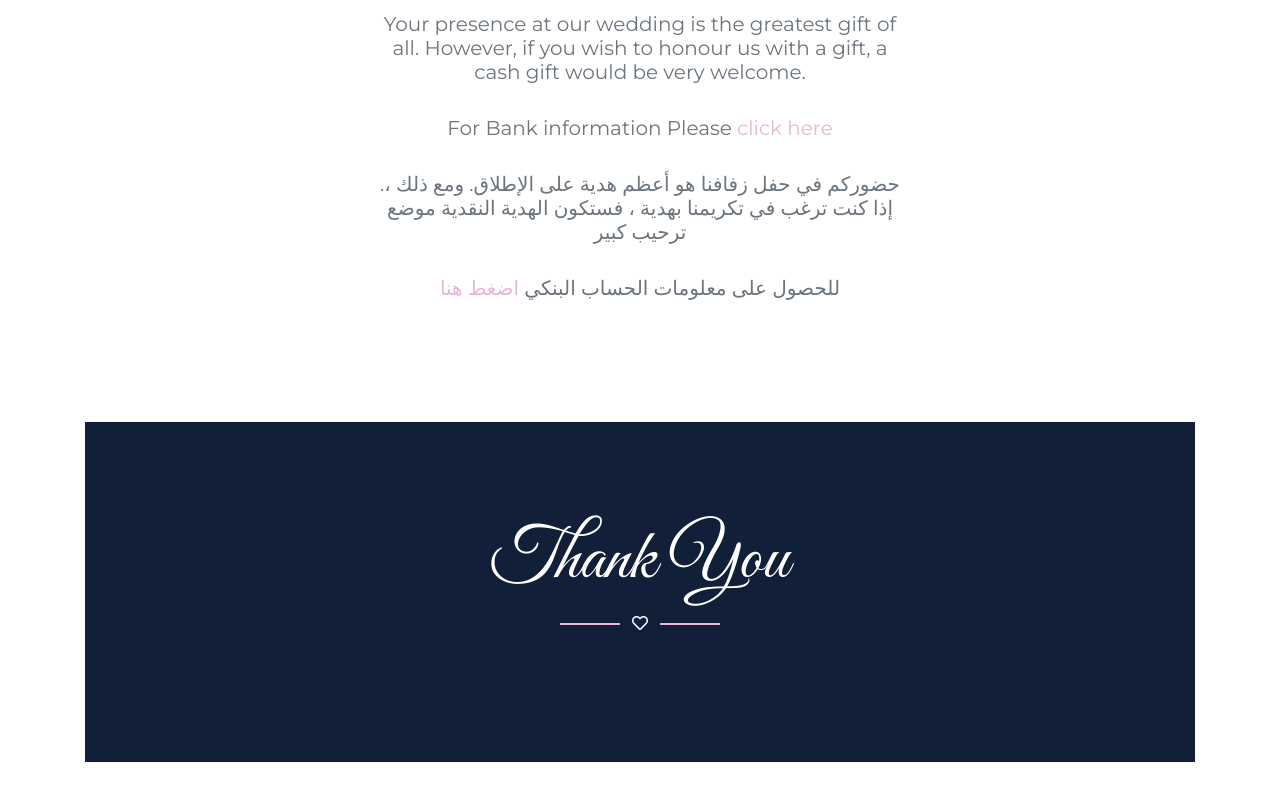
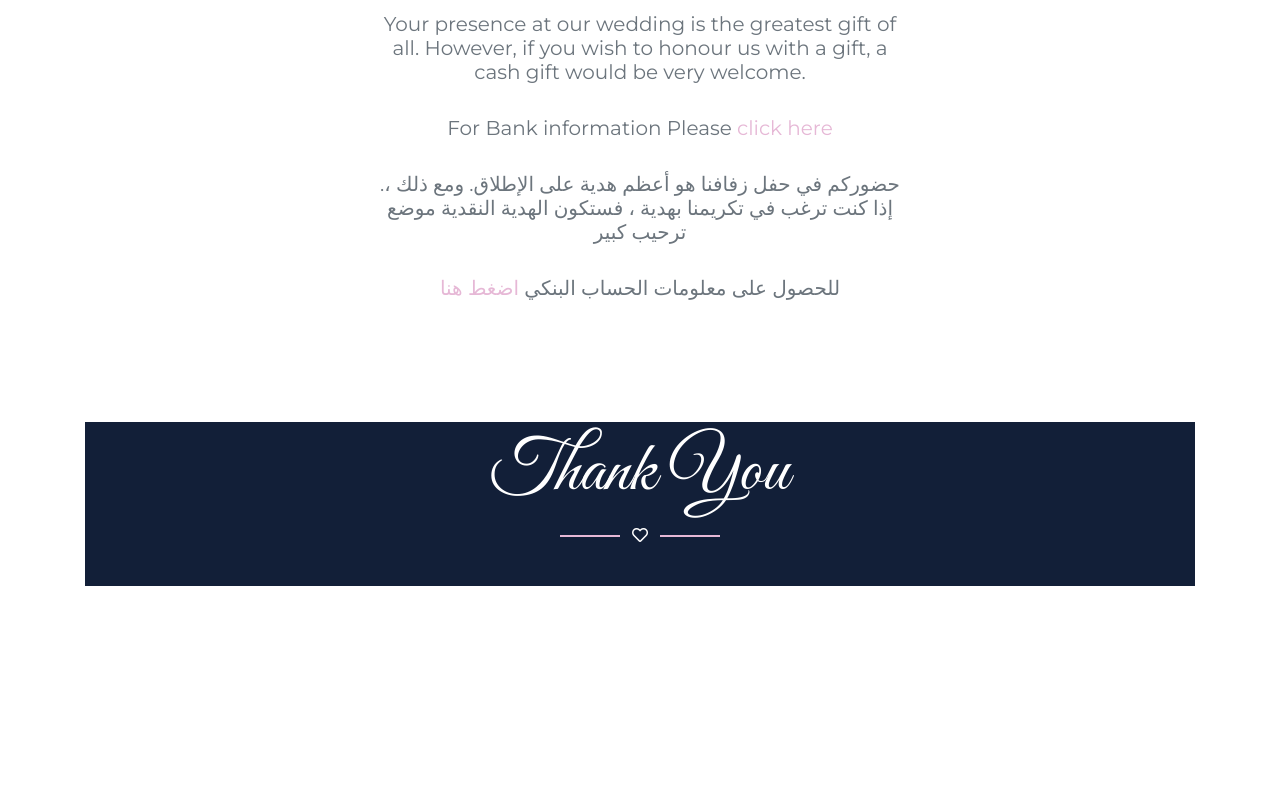
Before and after one commit to tshabarek/TnZ-wedding, a plain HTML site: page index.html in a window 1280 px wide. Shown: the part 2160-2960 px from the top of the page. After the commit the page ends 2890 px from the top, so only its background shows below. Drawn offline with nearby package versions, Linux system fonts and the light colour scheme.

Commit message:
Update index.html

```diff
--- a/index.html
+++ b/index.html
@@ -239,8 +239,8 @@
 
 
     <!-- Footer Start -->
-    <div class="container-fluid bg-dark text-white py-5" id="contact" style="margin-top: 90px;">
-        <div class="container text-center py-5">
+    <div class="container-fluid bg-dark text-white py-1" id="contact" style="margin-top: 90px;">
+        <div class="container text-center py-1">
             <div class="section-title position-relative text-center">
                 <h1 class="font-secondary display-3 text-white">Thank You</h1>
                 <i class="far fa-heart text-white"></i>
```
